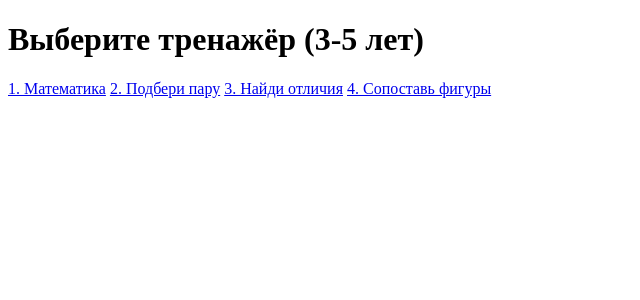
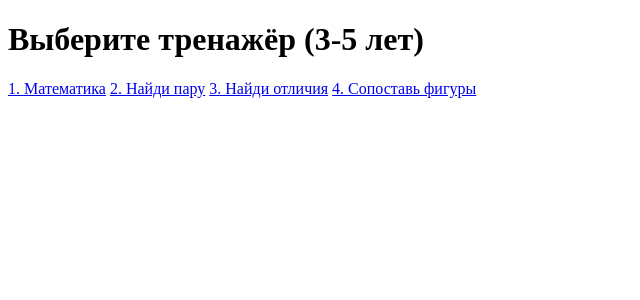
Before and after one commit to Rina2003123/webapp, a Flask app: page /age3-5 in a window 1280 px wide. Shown: the top 300 px of the page, without its empty margins (0-640 px from the left). Run offline with Flask 3, Linux system fonts and the light colour scheme.

Commit message:
обновлен age3_5.html

```diff
--- a/templates/age3_5.html
+++ b/templates/age3_5.html
@@ -11,7 +11,7 @@
         <h1>Выберите тренажёр (3-5 лет)</h1>
         <div class="links">
             <a href="{{ url_for('math3_5') }}" class="game-link">1. Математика</a>
-            <a href="#" class="game-link">2. Подбери пару</a>
+            <a href="{{ url_for('pair_game') }}" class="game-link">2. Найди пару</a>
             <a href="#" class="game-link">3. Найди отличия</a>
             <a href="#" class="game-link">4. Сопоставь фигуры</a>
         </div>
```
